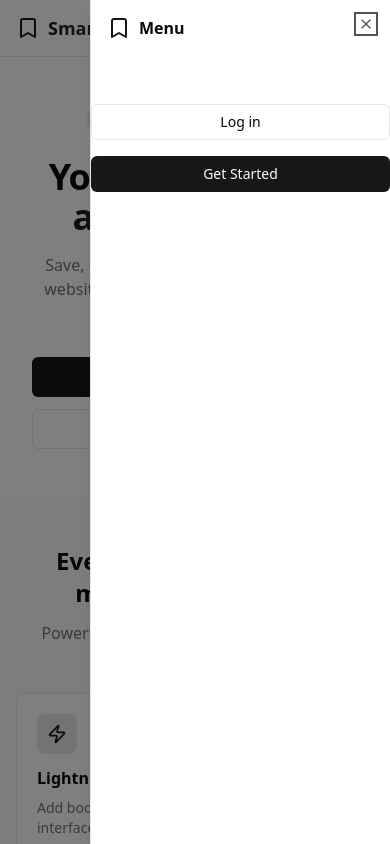
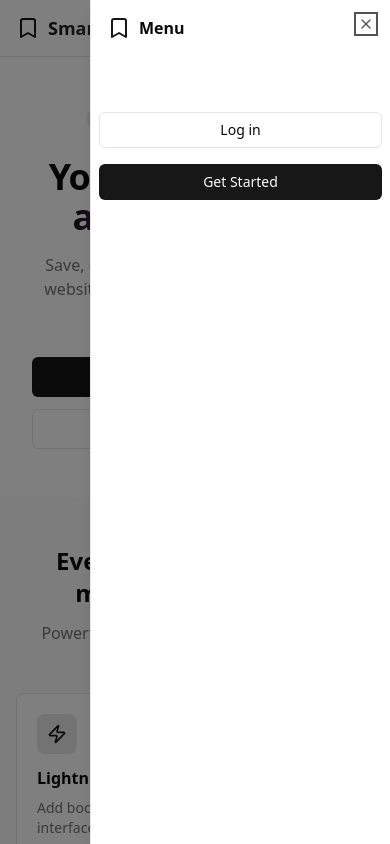
Before and after one commit to Hmtgit7/smart-bookmark-app, a Next.js app: page / in a window 390 px wide. Both pictures are taken after a click on the button 356 px from the left and 28 px from the top of the page. Shown: the top 844 px of the page. Built offline with nearby package versions, Linux system fonts and the light colour scheme; no server answers.

Commit message:
fix: navbar padding and spacing issue

```diff
--- a/components/layout/LandingNavbar.tsx
+++ b/components/layout/LandingNavbar.tsx
@@ -76,7 +76,7 @@ export function LandingNavbar() {
                                         <span>Menu</span>
                                     </SheetTitle>
                                 </SheetHeader>
-                                <div className="flex flex-col space-y-4 mt-8">
+                                <div className="flex flex-col space-y-4 mt-8 p-2">
                                     <Button variant="outline" asChild className="w-full" onClick={() => setOpen(false)}>
                                         <Link href="/login">Log in</Link>
                                     </Button>
--- a/components/layout/Navbar.tsx
+++ b/components/layout/Navbar.tsx
@@ -138,11 +138,11 @@ export function Navbar({ userEmail }: NavbarProps) {
                                     <Menu className="h-6 w-6" />
                                 </Button>
                             </SheetTrigger>
-                            <SheetContent side="right" className="w-[280px]">
+                            <SheetContent side="right" className="w-[300px]">
                                 <SheetHeader>
                                     <SheetTitle>Account</SheetTitle>
                                 </SheetHeader>
-                                <div className="flex flex-col space-y-4 mt-8">
+                                <div className="flex flex-col space-y-4 mt-8 p-2">
                                     <div className="flex items-center space-x-3 pb-4 border-b">
                                         <Avatar className="h-12 w-12">
                                             <AvatarFallback className="bg-primary/10 text-primary font-semibold">
```
